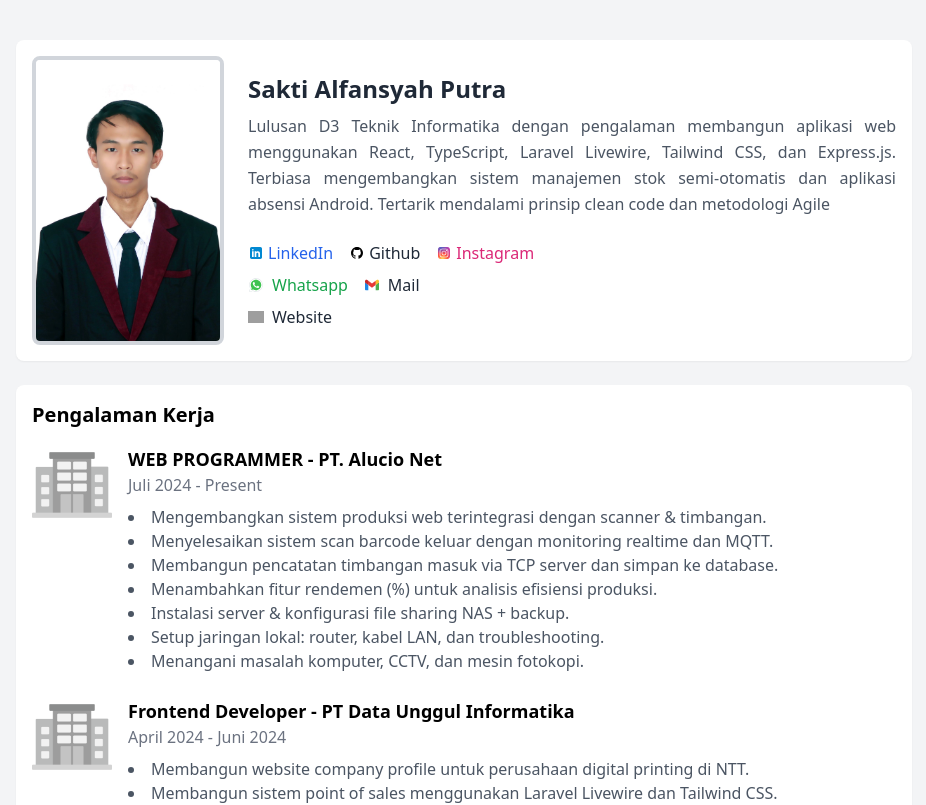
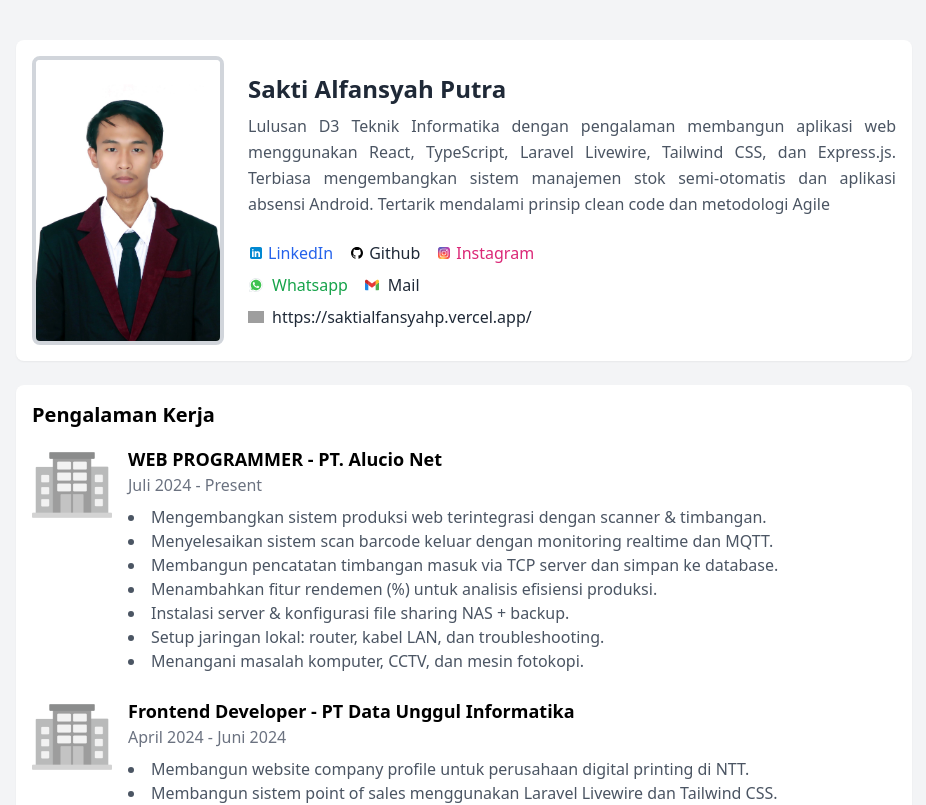
Before and after one commit to saktialfansyahp/fullstack, a React (Create React App) app in the folder react-ts/: page / in a window 1280 px wide. Shown: the top 805 px of the page, without its empty margins (176-1102 px from the left). Built offline with nearby package versions, Linux system fonts and the light colour scheme; grey boxes are pictures that could not be loaded.

Commit message:
portolio

```diff
--- a/react-ts/src/pages/portfolio.tsx
+++ b/react-ts/src/pages/portfolio.tsx
@@ -285,7 +285,7 @@ const Portfolio: React.FC = () => {
                                         src="https://img.icons8.com/material-rounded/16/link--v1.png"
                                         alt="link--v1"
                                     />
-                                    <p>Website</p>
+                                    <p>https://saktialfansyahp.vercel.app/</p>
                                 </div>
                             </a>
                         </div>
```
